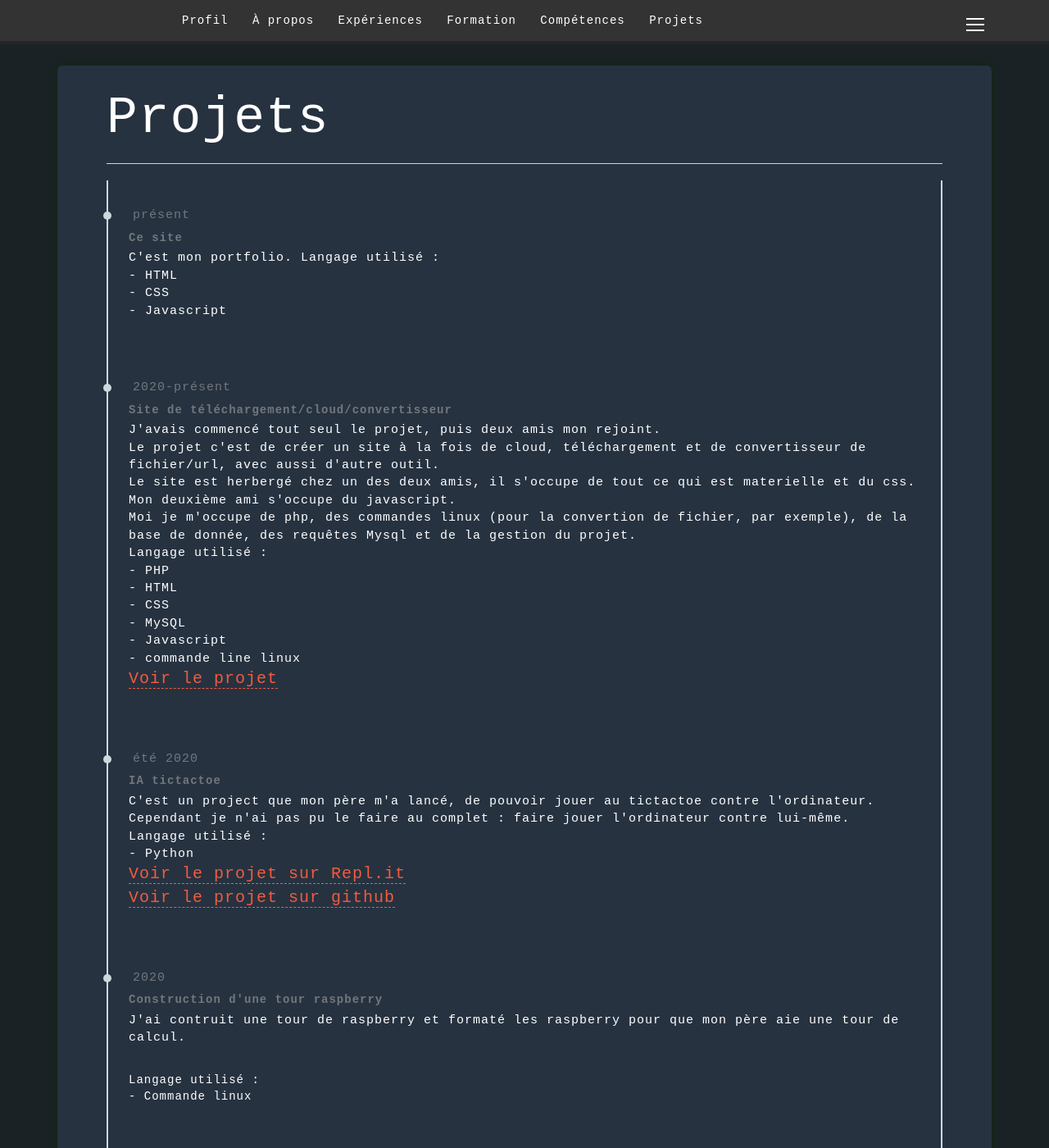
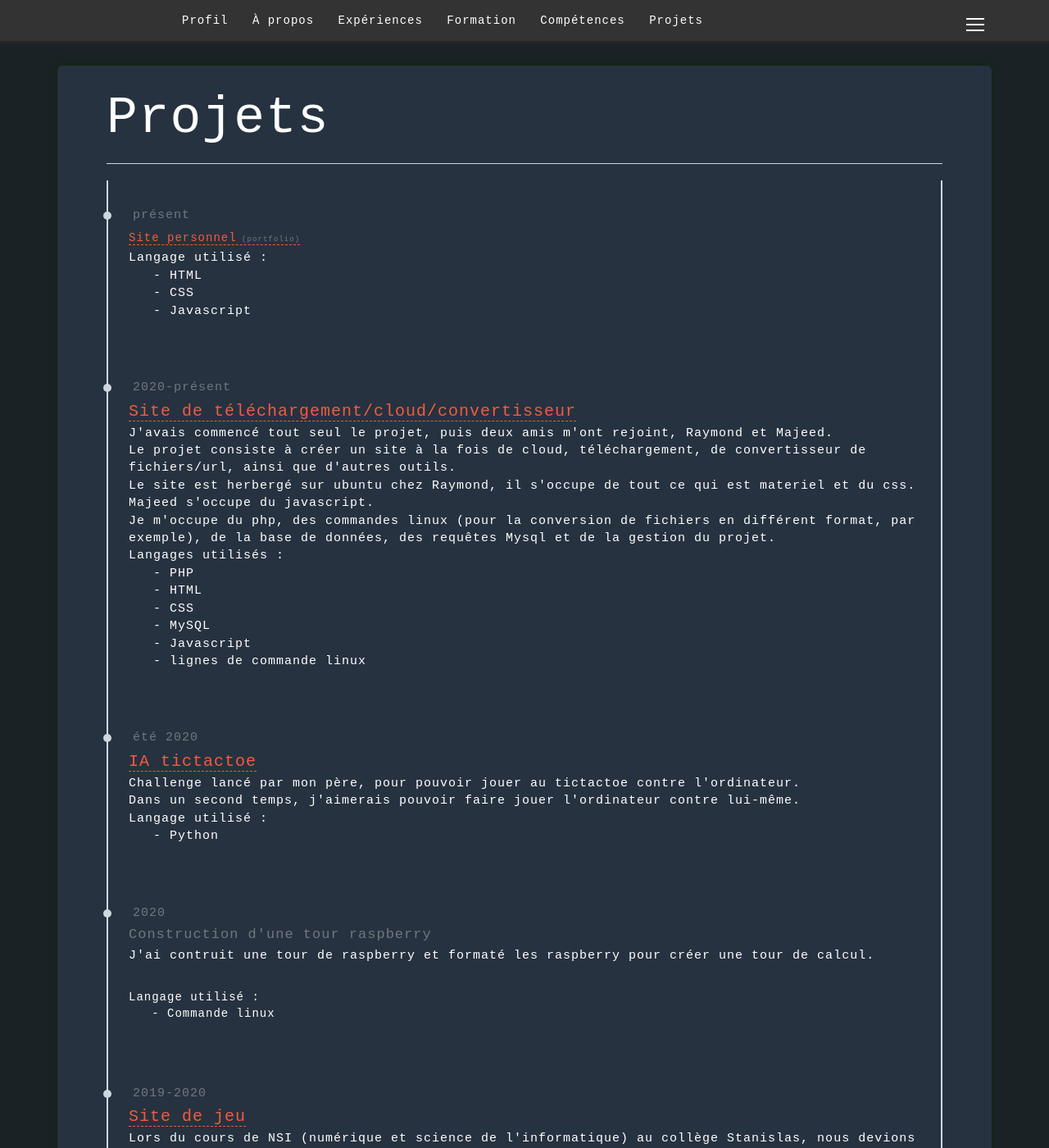
Before and after one commit to MaelC001/MaelC001.github.io, a Jekyll site: the page built from projet/index.html, in a window 1280 px wide and 1400 px high. Shown: the whole window at 82% size. Built offline with Jekyll 4.4.1, drawn with Linux system fonts in a browser that asks for light colours; nearby versions of some CDN libraries.

Commit message:
Update index.html

```diff
--- a/projet/index.html
+++ b/projet/index.html
@@ -10,71 +10,65 @@ title: Portfolio - Projet
     <li>
       <span id="workTitle">présent</span>
       <div class="content">
-        <h3 id="workTitle"><strong>Ce site</strong></h3>
-        <p>C'est mon portfolio.
-          Langage utilisé :<br>
-            - HTML<br>
-            - CSS<br>
-            - Javascript<br>
+        <h3 id="workTitle"><a href="https://maelc001.github.io/">Site personnel<small> (portfolio)</small></a></h3>
+        <p>Langage utilisé :<br>
+             &nbsp;&nbsp;&nbsp;- HTML<br>
+             &nbsp;&nbsp;&nbsp;- CSS<br>
+             &nbsp;&nbsp;&nbsp;- Javascript<br>
         </p>
       </div>
     </li>
     <li>
       <span id="workTitle">2020-présent</span>
       <div class="content">
-        <h3 id="workTitle"><strong>Site de téléchargement/cloud/convertisseur</strong></h3>
-        <p>J'avais commencé tout seul le projet, puis deux amis mon rejoint.<br>
-          Le projet c'est de créer un site à la fois de cloud, téléchargement et de convertisseur de fichier/url, avec aussi d'autre outil.<br>
-          Le site est herbergé chez un des deux amis, il s'occupe de tout ce qui est materielle et du css.<br>
-          Mon deuxième ami s'occupe du javascript.<br>
-          Moi je m'occupe de php, des commandes linux (pour la convertion de fichier, par exemple), de la base de donnée, des requêtes Mysql et de la gestion du projet.<br>
-          Langage utilisé :<br>
-            - PHP<br>
-            - HTML<br>
-            - CSS<br>
-            - MySQL<br>
-            - Javascript<br>
-            - commande line linux<br>
-          <a id ="projectlink" href="http://70.80.229.170/">Voir le projet</a>
+        <h3 id="workTitle"><a id ="projectlink" href="https://infinitytool.tk/">Site de téléchargement/cloud/convertisseur</a> </h3>
+        <p>J'avais commencé tout seul le projet, puis deux amis m'ont rejoint, Raymond et Majeed.<br>
+          Le projet consiste à créer un site à la fois de cloud, téléchargement, de convertisseur de fichiers/url, ainsi que d'autres outils.<br>
+          Le site est herbergé sur ubuntu chez Raymond, il s'occupe de tout ce qui est materiel et du css.<br>
+          Majeed s'occupe du javascript.<br>
+          Je m'occupe du php, des commandes linux (pour la conversion de fichiers en différent format, par exemple), de la base de données, des requêtes Mysql et de la gestion du projet.<br>
+          Langages utilisés :<br>
+             &nbsp;&nbsp;&nbsp;- PHP<br>
+             &nbsp;&nbsp;&nbsp;- HTML<br>
+             &nbsp;&nbsp;&nbsp;- CSS<br>
+             &nbsp;&nbsp;&nbsp;- MySQL<br>
+             &nbsp;&nbsp;&nbsp;- Javascript<br>
+             &nbsp;&nbsp;&nbsp;- lignes de commande linux<br>
         </p>
       </div>
     </li>
     <li>
       <span id="workTitle">été 2020</span>
       <div class="content">
-        <h3 id="workTitle"><strong>IA tictactoe</strong></h3>
-        <p>C'est un project que mon père m'a lancé, de pouvoir jouer au tictactoe contre l'ordinateur.<br>
-          Cependant je n'ai pas pu le faire au complet : faire jouer l'ordinateur contre lui-même.<br>
+        <h3 id="workTitle"><a id ="projectlink" href="https://github.com/MaelC001/tic-tac-toe">IA tictactoe</a></h3>
+        <p>Challenge lancé par mon père, pour pouvoir jouer au tictactoe contre l'ordinateur.<br>
+          Dans un second temps, j'aimerais pouvoir faire jouer l'ordinateur contre lui-même.<br>
           Langage utilisé :<br>
-            - Python<br>
-          <a id ="projectlink" href="https://repl.it/@mael1/IA-tictactoe">Voir le projet sur Repl.it</a>
-          <br>
-          <a id ="projectlink" href="https://github.com/MaelC001/tic-tac-toe">Voir le projet sur github</a>
+            &nbsp;&nbsp;&nbsp;- Python<br>
         </p>
       </div>
     </li>
     <li>
       <span id="workTitle">2020</span>
       <div class="content">
-        <h3 id="workTitle"><strong>Construction d'une tour raspberry</strong></h3>
-        <p>J'ai contruit une tour de raspberry et formaté les raspberry pour que mon père aie une tour de calcul.</p>
+        <h3 id="workTitle">Construction d'une tour raspberry</h3>
+        <p>J'ai contruit une tour de raspberry et formaté les raspberry pour créer une tour de calcul.</p>
           Langage utilisé :<br>
-            - Commande linux
+            &nbsp;&nbsp;&nbsp;- Commande linux
         </p>
       </div>
     </li>
     <li>
       <span id="workTitle">2019-2020</span>
       <div class="content">
-        <h3 id="workTitle"><strong>Site de jeu</strong></h3>
+        <h3 id="workTitle"><a id ="projectlink" href="https://sscnsi.000webhostapp.com/">Site de jeu</a></h3>
           <p>Lors du cours de NSI (numérique et science de l'informatique) au collège Stanislas, nous devions faire un projet d'environ 6 semaines. Avec un amis nous avons choisi de faire un site de jeu.<br>
               Nous avons fait que l'interface graphique, cependant nous n'avons pas eu le temps de faire les jeux.<br>
             Nous avons pris les jeux sur <a id ="projectlink" href="https://codepen.io/" target="_blank">CodePen.io</a>.<br>
           Langage utilisé :<br>
-            - PHP<br>
-            - HTML<br>
-            - CSS<br>
-            <a id ="projectlink" href="https://sscnsi.000webhostapp.com/">Voir le projet</a>
+            &nbsp;&nbsp;&nbsp;- PHP<br>
+            &nbsp;&nbsp;&nbsp;- HTML<br>
+            &nbsp;&nbsp;&nbsp;- CSS<br>
           </p>
         </div>
       </li>
```
